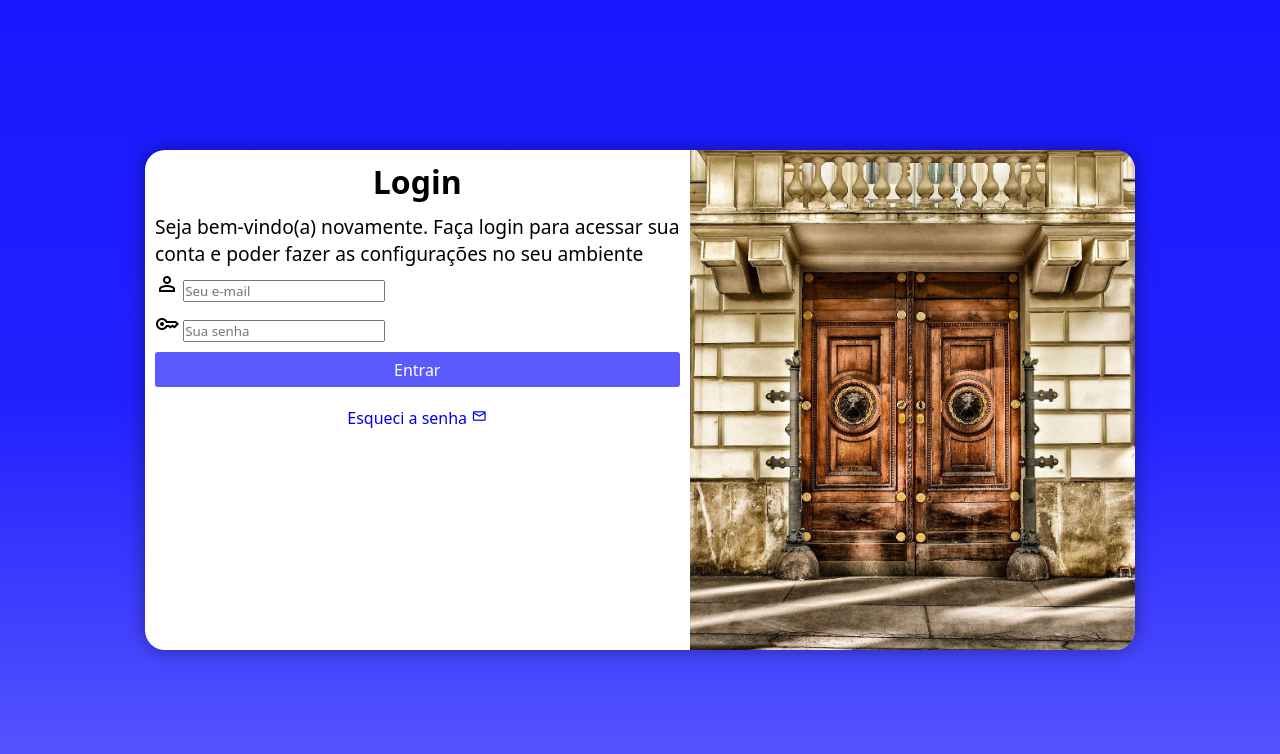
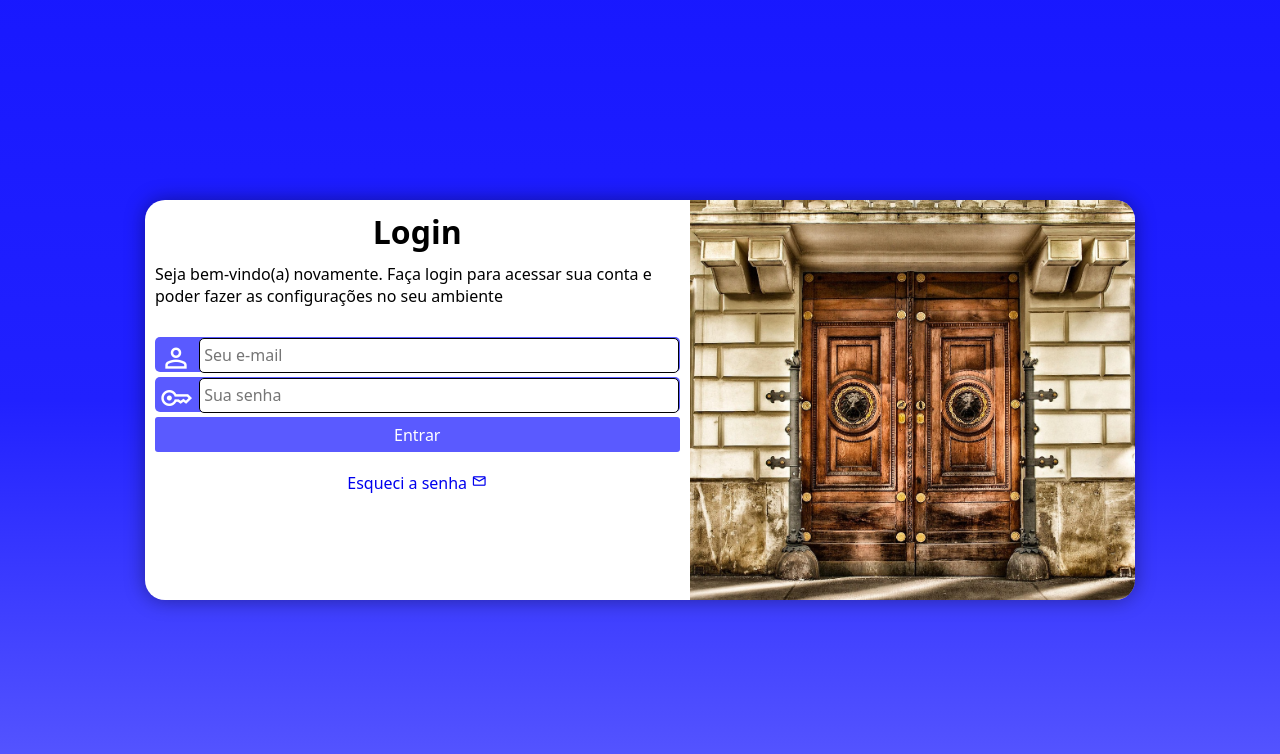
Before and after one commit to leoryboy/projeto-login, a plain HTML site: page index.html in a window 1280 px wide. Drawn offline with nearby package versions, Linux system fonts and the light colour scheme.

Commit message:
Finalizando projeto tela de login

```diff
--- a/estilos/media-query.css
+++ b/estilos/media-query.css
@@ -5,7 +5,8 @@
         background-image: linear-gradient(to top, #5a5aff, #2121ff, #0000ff8a);
     }
     section#login {
-    width: 80%;
+        width: 80vw;
+        height: 350px;
     }
 
     section#login > div#imagem {
@@ -18,6 +19,9 @@
         do seu contêiner*/
         width: 55%;
     }
+    form {
+        margin-top: 30px;
+    }
 }
 
 @media screen and (min-width: 992px) {
@@ -26,6 +30,7 @@
     }
     section#login {
         width: 990px;
+        height: 400px;
     }
     section#login > div#imagem {
         float: right;
@@ -40,6 +45,9 @@
         font-size: 2em;
     }
     div#formulario > p {
-        font-size: 1.2em;
+        font-size: 1em;
+    }
+    form {
+        margin-top: 30px;
     }
 }
--- a/estilos/style.css
+++ b/estilos/style.css
@@ -28,7 +28,6 @@ section#login {
     position: absolute;
     top: 50%;
     left: 50%;
-    transform: translate(-50%, -50%);
     overflow: hidden; /*Tudo que estiver fora da borda do login sera escondida*/
 
     background-color: white;
@@ -37,6 +36,7 @@ section#login {
     border-radius: 20px;
     box-shadow: 0px 0px 20px rgba(0, 0, 0, 0.397);
 
+    transform: translate(-50%, -50%);
     transition: width 0.3s, height 0.3s;
     transition-timing-function: ease;
 
@@ -63,14 +63,34 @@ div#formulario > p {
 }
 
 form > div.campo {
+    background-color: #5a5aff;
+    color: white;
     display: block;
     width: 100%;
     height: 35px;
+    border-radius: 5px;
     margin: 5px 0px;
 }
 
 div.campo > label {
     display: none;
+}
+
+div.campo > span {
+    font-size: 2em;
+    width: 40px;
+    padding: 5px;
+}
+
+div.campo > input {
+    font-size: 1em;
+    width: calc(100% - 45px);
+    height: 100%;
+    border-radius: 5px;
+    border: 1px solid black;
+    padding: 4px;
+
+    transform: translateY(-13px);
 }
 
 form > input[type=submit] {
@@ -89,7 +109,7 @@ form > input[type=submit]:hover {
     cursor: pointer;
 }
 
-form >a.botao {
+form > a.botao {
     display: block;
     text-align: center;
     font-size: 1em;
```
Lines whose indentation alone changed are shown as unchanged.
